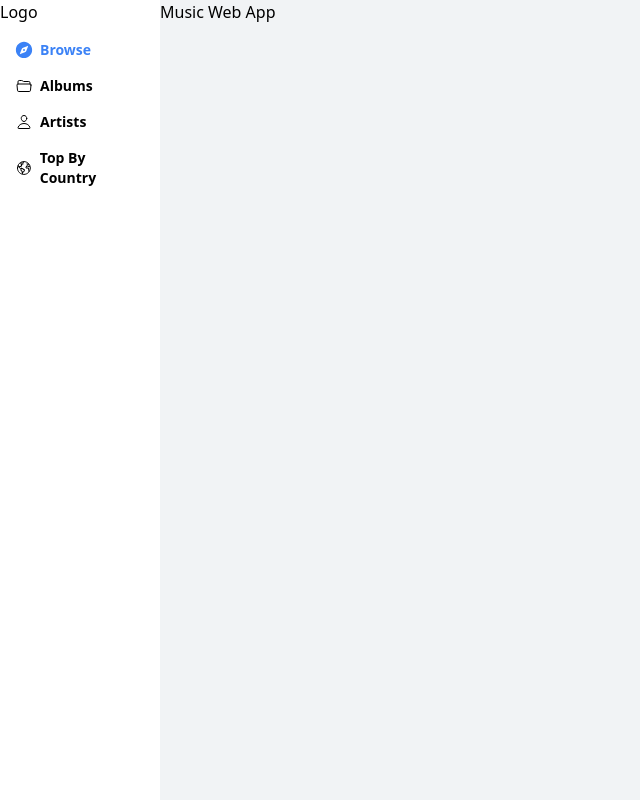
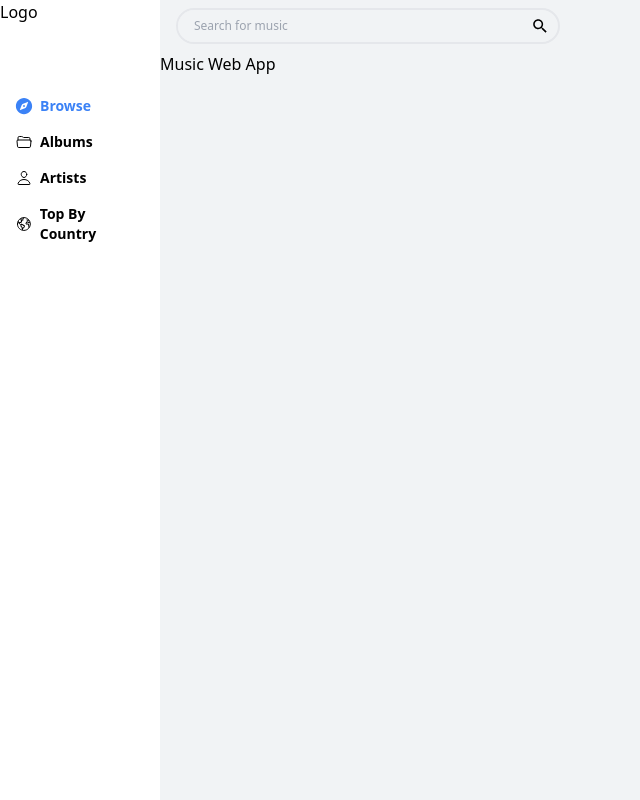
Before and after one commit to Virendra-khorwal/music-web-app-nextjs, a Next.js app: page / in a window 1280 px wide. Shown: the whole page, without its empty margins (0-640 px from the left). Built offline with nearby package versions, Linux system fonts and the light colour scheme; no server answers.

Commit message:
navbar add

```diff
--- /dev/null
+++ b/components/Navbar.jsx
@@ -0,0 +1,15 @@
+import { IoMdSearch } from "react-icons/io";
+
+const Navbar = () => {
+  return (
+    <div className="flex px-4 py-2">
+      <div className="flex items-center border-2 rounded-full overflow-hidden w-96">
+        <input placeholder="Search for music" className="p-2 px-4 outline-none text-xs w-full bg-smoke" />
+        <IoMdSearch className="text-lg w-10" />
+      </div>
+
+    </div>
+  );
+};
+
+export default Navbar;
--- a/components/Sidebar.jsx
+++ b/components/Sidebar.jsx
@@ -43,7 +43,7 @@ const Sidebar = () => {
   return (
     <div className="bg-white w-40">
       <h1>Logo</h1>
-      <div className="flex flex-col gap-4 p-4">
+      <div className="flex flex-col gap-4 p-4 mt-14">
         {menu.map((item, i) => (
           <Link
             href={item.link}
--- a/pages/_app.js
+++ b/pages/_app.js
@@ -1,3 +1,4 @@
+import Navbar from "@/components/Navbar";
 import Sidebar from "@/components/Sidebar";
 import "@/styles/globals.css";
 import { Provider } from "react-redux";
@@ -9,6 +10,7 @@ export default function App({ Component, pageProps }) {
       <div className="flex bg-smoke h-screen">
         <Sidebar />
         <div className="">
+          <Navbar />
           <Component {...pageProps} />
         </div>
       </div>
```
